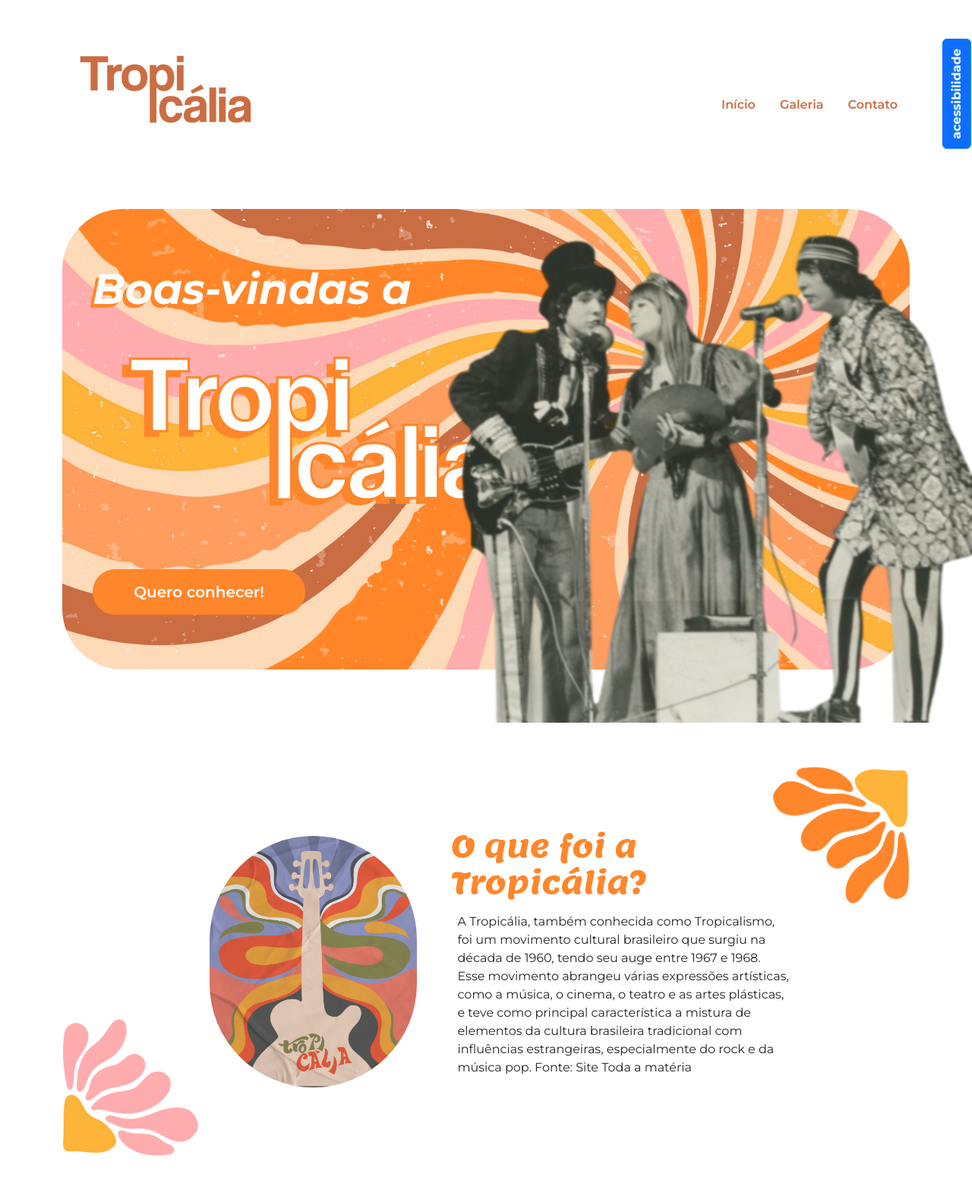
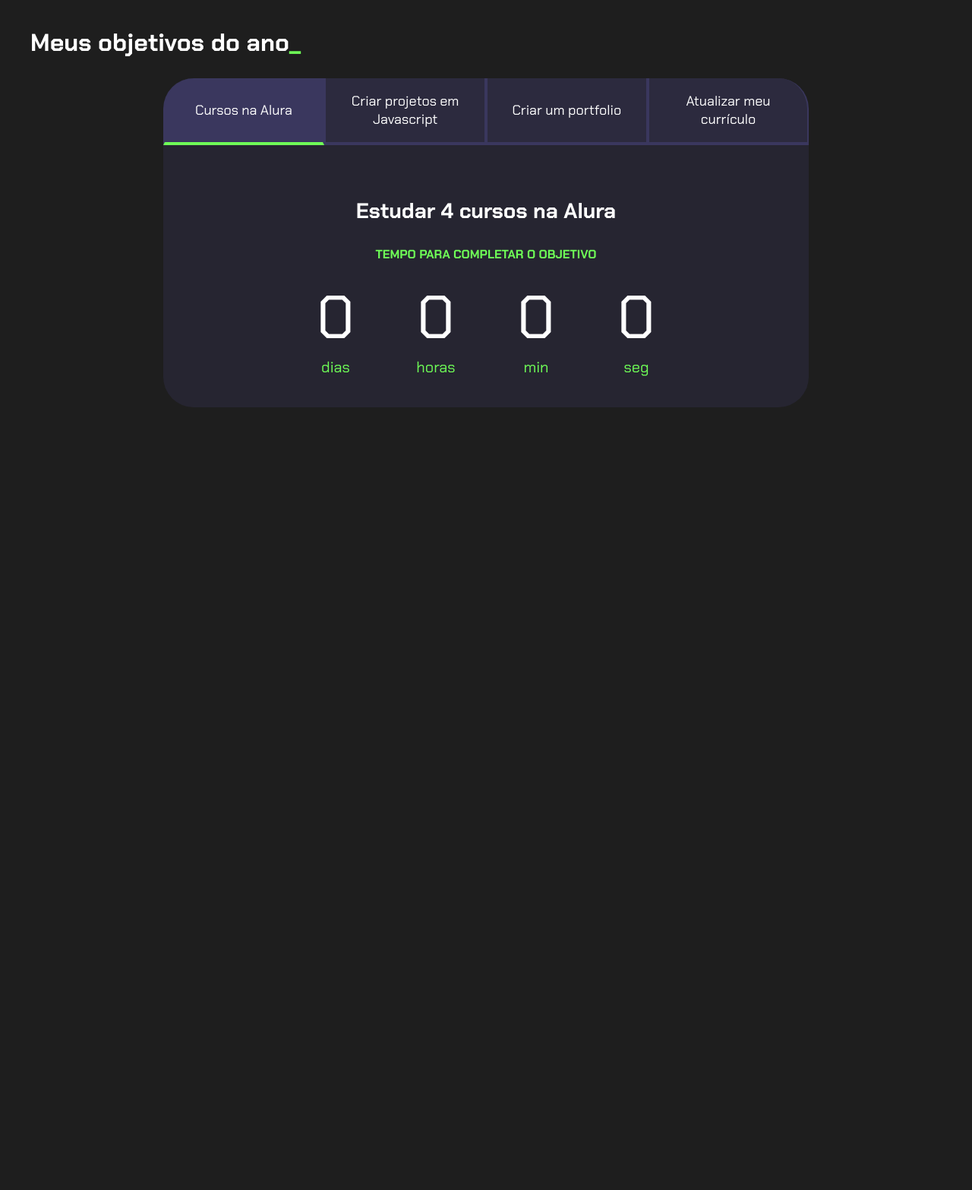
Before and after one commit to lucassiqueira0/Lucas-Site, a plain HTML site: page index.html in a window 1280 px wide. Shown: the top 1566 px of the page at 76% size. After the commit the page ends 800 px from the top, so only its background shows below. Drawn offline with nearby package versions, Linux system fonts and the light colour scheme.

Commit message:
Add files via upload

```diff
--- a/index.html
+++ b/index.html
@@ -3,135 +3,114 @@
 
 <head>
     <meta charset="UTF-8">
-    <meta name="viewport" content="width=device-width, initial-scale=1">
-    <link rel="preconnect" href="https://fonts.googleapis.com">
-    <title>Tropicália</title>
-    <link href="https://cdnjs.cloudflare.com/ajax/libs/bootstrap/5.3.3/css/bootstrap.min.css" rel="stylesheet">
-    <link rel="stylesheet" href="https://cdnjs.cloudflare.com/ajax/libs/bootstrap-icons/1.11.3/font/bootstrap-icons.min.css">
-    <link rel="stylesheet" href="styles.css">
+    <meta name="viewport" content="width=device-width, initial-scale=1.0">
+    <title>Meus objetivos do ano</title>
+    <link rel="stylesheet" href="style.css">
 </head>
 
 <body>
-    <header class=" p-5">
-
-        <nav class="container d-flex justify-content-between align-items-center" >
-            <img src="img/logo.png" class="nav-img " loading="lazy">
-            <ul class="nav mt-5">
-                <li class="nav-item"><a class="nav-link" href="#inicio">Início</a></li>
-                <li class="nav-item"><a class="nav-link" href="#galeria">Galeria</a></li>
-                <li class="nav-item"><a class="nav-link" href="#contato">Contato</a></li>
-            </ul>
-            <div id="acessibilidade" class="menu-acessibilidade">
-                <button id="botao-acessibilidade" class="btn btn-primary fw-bold rotacao-botao" aria-expanded="false">acessibilidade</button>
-                <div id="opcoes-acessibilidade" class="opcoes-acessibilidade apresenta-lista">
-                    <button id="aumentar-fonte" class="btn btn-primary fw-bold" aria-label="Aumentar o tamanho da fonte">A+</button>
-                    <button id="diminuir-fonte" class="btn btn-primary fw-bold" aria-label="diminuir o tamanho da fonte">A-</button>
-                    <button id="alterna-contraste" class="btn btn-primary fw-bold" aria-label="Alterna o contraste de cores"> <i class="bi bi-shadows"></i></button>
+    <section class="conteudo-principal">
+        <h2 class="titulo-principal">Meus objetivos do ano<span>_</span></h2>
+        <div class="conteudo">
+            <div class="botoes">
+                <button class="botao ativo">Cursos na Alura</button>
+                <button class="botao">Criar projetos em Javascript</button>
+                <button class="botao">Criar um portfolio</button>
+                <button class="botao">Atualizar meu currículo</button>
+            </div>
+            <div class="abas-textos">
+                <div class="aba-conteudo ativo">
+                    <h3 class="aba-conteudo-titulo-principal">Estudar 4 cursos na Alura</h3>
+                    <h4 class="aba-conteudo-titulo-secundario">Tempo para completar o objetivo</h4>
+                    <div class="contador">
+                        <div class="contador-digito">
+                            <p class="contador-digito-numero" id="dias0"></p>
+                            <p class="contador-digito-texto">dias</p>
+                        </div>
+                        <div class="contador-digito">
+                            <p class="contador-digito-numero" id="horas0"></p>
+                            <p class="contador-digito-texto">horas</p>
+                        </div>
+                        <div class="contador-digito">
+                            <p class="contador-digito-numero" id="min0"></p>
+                            <p class="contador-digito-texto">min</p>
+                        </div>
+                        <div class="contador-digito">
+                            <p class="contador-digito-numero" id="seg0"></p>
+                            <p class="contador-digito-texto">seg</p>
                         </div>
                     </div>
-        </nav>
-
-    </header>
-
-
-    <main class="container my-5">
-
-        <section id="inicio" class="my-5">
-            <div class="inicio-fundo d-flex justify-content-between align-items-center">
-                <div class="esquerda-conteudo">
-                    <h1 class="display-4 text-white fst-italic fw-bold">Boas-vindas a</h1>
-                    <img src="img/logo-2.png" class="mb-3" width="563"
-                        height="278" loading="lazy">
-                    <a href="#tropicalia"
-                        class="btn btn-primary btn-lg botao-inicio fw-semibold">Quero
-                        conhecer!</a>
                 </div>
-                <img src="img/lossy-page1-640px-Os_Mutantes.tif (1).png" alt="A imagem apresenta o grupo musical Os mutantes, sao tres pessoas cantando em um microfone" title="Os mutantes - CC0 Domínio Público / Acervo Arquivo Nacional" class="img-fluid img-inicio">
-
+                <div class="aba-conteudo">
+                    <h3 class="aba-conteudo-titulo-principal">Criar 5 projetos em Javascript</h3>
+                    <h4 class="aba-conteudo-titulo-secundario">Tempo para completar o objetivo</h4>
+                    <div class="contador">
+                        <div class="contador-digito">
+                            <p class="contador-digito-numero" id="dias1"></p>
+                            <p class="contador-digito-texto">dias</p>
                         </div>
-        </section>
-
-        <section id="tropicalia" class="my-5 pt-6 secao-tropicalia" tabindex="0" aria-label="Seção explicativa sobre a tropicália">
-            <div class="container d-flex align-items-center ">
-                <div class="col-4 d-flex justify-content-center ">
-                    <img src="img/image (1).png" class="rounded-pill" width="273" height="331" loading="lazy">
+                        <div class="contador-digito">
+                            <p class="contador-digito-numero" id="horas1"></p>
+                            <p class="contador-digito-texto">horas</p>
                         </div>
-                <div class="col-5">
-                    <h2>O que foi a Tropicália?</h2>
-                    <p class="p-2">A Tropicália, também conhecida como Tropicalismo, foi um movimento cultural
-                        brasileiro que surgiu na década de 1960, tendo seu auge entre 1967 e 1968. Esse movimento
-                        abrangeu várias expressões artísticas, como a música, o cinema, o teatro e as artes plásticas, e
-                        teve como principal característica a mistura de elementos da cultura brasileira tradicional com
-                        influências estrangeiras, especialmente do rock e da música pop. Fonte: Site Toda a matéria</p>
+                        <div class="contador-digito">
+                            <p class="contador-digito-numero" id="min1"></p>
+                            <p class="contador-digito-texto">min</p>
+                        </div>
+                        <div class="contador-digito">
+                            <p class="contador-digito-numero" id="seg1"></p>
+                            <p class="contador-digito-texto">seg</p>
                         </div>
                     </div>
-        </section>
-
-        <section id="galeria" tabindex="0" aria-label="Seção de galeria de imagens">
-            <h2 class="text-center pt-5">Galeria</h2>
-            <div class="container p-3 mt-3 fundo-galeria ">
-
-                <div class="row justify-content-md-center">
-                    <div class="col-md-4">
-                        <img src="img/lossy-page1-640px-Jorge_Ben_e_o_Trio_Mocotó_no_Teatro_da_Lagoa,_1971.tif.jpg"
-                            class="img-fluid rounded-5" loading="lazy">
                 </div>
-                    <div class="col-md-4">
-                        <img src="img/lossy-page1-640px-Os_Mutantes_2.tif.jpg" class="img-fluid rounded-5"
-                            loading="lazy">
+                <div class="aba-conteudo">
+                    <h3 class="aba-conteudo-titulo-principal">Criar um portfolio com os meus 3 melhores projetos</h3>
+                    <h4 class="aba-conteudo-titulo-secundario">Tempo para completar o objetivo</h4>
+                    <div class="contador">
+                        <div class="contador-digito">
+                            <p class="contador-digito-numero" id="dias2"></p>
+                            <p class="contador-digito-texto">dias</p>
+                        </div>
+                        <div class="contador-digito">
+                            <p class="contador-digito-numero" id="horas2"></p>
+                            <p class="contador-digito-texto">horas</p>
+                        </div>
+                        <div class="contador-digito">
+                            <p class="contador-digito-numero" id="min2"></p>
+                            <p class="contador-digito-texto">min</p>
+                        </div>
+                        <div class="contador-digito">
+                            <p class="contador-digito-numero" id="seg2"></p>
+                            <p class="contador-digito-texto">seg</p>
                         </div>
                     </div>
-                <div class="row mt-4  justify-content-md-center">
-                    <div class="col-md-4">
-                        <img src="img/lossy-page1-640px-Gilberto_Gil_nos_anos_1960.tif.jpg" class="img-fluid rounded-5" loading="lazy">
                 </div>
-                    <div class="col-md-4">
-                        <img src="img/lossy-page1-640px-Caetano_Veloso_no_III_Festival_da_Música_Popular.tif.jpg"
-                            class="img-fluid rounded-5" loading="lazy">
+                <div class="aba-conteudo">
+                    <h3 class="aba-conteudo-titulo-principal">Atualizar meu curriculo com os certificados da Alura</h3>
+                    <h4 class="aba-conteudo-titulo-secundario">Tempo para completar o objetivo</h4>
+                    <div class="contador">
+                        <div class="contador-digito">
+                            <p class="contador-digito-numero" id="dias3"></p>
+                            <p class="contador-digito-texto">dias</p>
+                        </div>
+                        <div class="contador-digito">
+                            <p class="contador-digito-numero" id="horas3"></p>
+                            <p class="contador-digito-texto">horas</p>
+                        </div>
+                        <div class="contador-digito">
+                            <p class="contador-digito-numero" id="min3"></p>
+                            <p class="contador-digito-texto">min</p>
+                        </div>
+                        <div class="contador-digito">
+                            <p class="contador-digito-numero" id="seg3"></p>
+                            <p class="contador-digito-texto">seg</p>
+                        </div>
+                    </div>
                 </div>
             </div>
         </div>
     </section>
-
-        <section id="contato">
-            <div class="container p-5 d-flex justify-content-center">
-                <div class="col-md-8 col-lg-10 rounded-5 formulario"> <!-- Caixa do formulário com 60% de largura -->
-                    <h2 class="mb-3">Entre em contato</h2>
-                    <form>
-                        <div class="form-group mb-3">
-                            <label for="nome">Nome</label>
-                            <input type="text" id="nome" name="nome" class="form-control rounded-3 mt-1"
-                                placeholder="Digite seu nome completo">
-                        </div>
-                        <div class="form-group mb-3">
-                            <label for="email">Email</label>
-                            <input type="email" id="email" name="email" class="form-control rounded-3 mt-1"
-                                placeholder="Digite seu email">
-                        </div>
-                        <div class="form-group mb-3">
-                            <label for="mensagem">Mensagem</label>
-                            <textarea id="mensagem" name="mensagem" class="form-control rounded-4 mt-2" rows="4"
-                                placeholder="Escreva sua mensagem"></textarea>
-                        </div>
-                        <div class="d-grid gap-2">
-                            <button type="submit" class="btn btn-primary btn-lg rounded-pill">Enviar
-                                mensagem</button>
-                        </div>
-                    </form>
-                </div>
-            </div>
-        </section>
-    </main>
-    <footer class="text-center p-3 fst-italic">
-        <p>Acesse nossas redes:</p>
-        <i class="bi bi-whatsapp"></i>
-        <i class="bi bi-instagram"></i>
-        <i class="bi bi-tiktok"></i>
-        <p class="mt-3">Desenvolvido por Start by Alura. Projeto fictício sem fins comerciais.</p>
-    </footer>
-    <script src="https://cdnjs.cloudflare.com/ajax/libs/scrollReveal.js/4.0.9/scrollreveal.js"></script>
-    <script src="script.js"></script>
-
+    <script src="main.js"></script>
 </body>
 
 </html>
--- /dev/null
+++ b/main.js
@@ -0,0 +1,58 @@
+const botoes = document.querySelectorAll(".botao");
+const textos = document.querySelectorAll(".aba-conteudo");
+
+for (let i = 0; i < botoes.length; i++) {
+    botoes[i].onclick = function () {
+
+        for (let j = 0; j < botoes.length; j++) {
+            botoes[j].classList.remove("ativo");
+            textos[j].classList.remove("ativo");
+        }
+
+        botoes[i].classList.add("ativo");
+        textos[i].classList.add("ativo");
+    }
+}
+
+const contadores = document.querySelectorAll(".contador");
+const tempoObjetivo1 = new Date("2023-10-05T00:00:00");
+const tempoObjetivo2 = new Date("2023-12-05T00:00:00");
+const tempoObjetivo3 = new Date("2023-12-30T00:00:00");
+const tempoObjetivo4 = new Date("2024-02-01T00:00:00");
+
+const tempos = [tempoObjetivo1, tempoObjetivo2, tempoObjetivo3, tempoObjetivo4];
+
+
+function calculaTempo(tempoObjetivo) {
+    let tempoAtual = new Date();
+    let tempoFinal = tempoObjetivo - tempoAtual;
+    let segundos = Math.floor(tempoFinal / 1000);
+    let minutos = Math.floor(segundos / 60);
+    let horas = Math.floor(minutos / 60);
+    let dias = Math.floor(horas / 24);
+
+    segundos %= 60;
+    minutos %= 60;
+    horas %= 24;
+    if (tempoFinal > 0) {
+        return [dias, horas, minutos, segundos];
+    } else {
+        return [0, 0, 0, 0];
+    }
+}
+
+function atualizaCronometro() {
+    for (let i = 0; i < contadores.length; i++) {
+        document.getElementById("dias" + i).textContent = calculaTempo(tempos[i])[0];
+        document.getElementById("horas" + i).textContent = calculaTempo(tempos[i])[1];
+        document.getElementById("min" + i).textContent = calculaTempo(tempos[i])[2];
+        document.getElementById("seg" + i).textContent = calculaTempo(tempos[i])[3];
+    }
+}
+
+function comecaCronometro() {
+    atualizaCronometro();
+    setInterval(atualizaCronometro, 1000);
+}
+
+comecaCronometro();
--- a/style.css
+++ b/style.css
@@ -1,85 +1,131 @@
-*{
-    margin: 0;
-    padding: 0;
-}
-body {
-    font-family: 'Poppins', sans-serif;
-}
-.cabecalho {
-    background-color: #424E61;
-    color: white;
-    display: flex;
-    justify-content: space-around;
-    align-items: center;
-    padding: 24px 0;
+@import url('https://fonts.googleapis.com/css2?family=Chakra+Petch:wght@400;700&display=swap');
+
+:root {
+    --cor-de-fundo: #1E1E1E;
+    --verde: #6FFF57;
+    --branco: #FFFFFF;
+    --botao-ativo: #3A375E;
+    --botao-inativo: rgba(58, 55, 94, 0.5);
+    --texto-fundo: rgba(58, 55, 94, 0.3);
 }
 
-.cabecalho-imagem{
-    width: 10%;
-}
-
-.cabecalho-lista-item{
-    display: inline-block;
-    margin: 0 16px;
-    font-size: 16px;
-}
-
-.escola-imagem{
-    width: 25%;
-}
-
-.escola{
-    background-image: linear-gradient(#424E61,#16CFF8);
-    color:white;
-    display: flex;
-    justify-content: center;
-    align-items: center;
-    padding: 24px 0;
-}
-
-.escola-div-conteudo{
-    width: 35%;
+body {
+    background-color: var(--cor-de-fundo);
+    color: var(--branco);
+    font-family: 'Chakra Petch', sans-serif;
 }
 
 
-.escola-titulo{
-    padding: 24px 0;
+.conteudo-principal {
+    display: flex;
+    flex-direction: column;
+    justify-content: center;
+    align-items: center;
+    max-width: 1200px;
+    width: 100%;
+    margin: 0 auto;
 }
 
-.estudante{
-    padding: 24px 0;
-}
-.estudante-imagem{
-    width: 120px;
+.titulo-principal {
+    text-align: left;
+    width: 100%;
+    font-size: 32px;
 }
 
-.estudante-icone{
-    width: 24px;
-    padding: 4px 8px;
+.titulo-principal span {
+    color: var(--verde);
 }
 
-.estudante-div{
-    text-align: center;
-    padding: 16px 0;
+
+.botao {
+    font-family: 'Chakra Petch', sans-serif;
+    background-color: var(--botao-inativo);
+    color: var(--branco);
+    display: flex;
+    justify-content: center;
+    padding: 1em;
+    font-size: 18px;
+    align-items: center;
+    width: 100%;
+    border-bottom: 4px solid var(--botao-ativo);
+    border-left: 2px solid var(--botao-ativo);
+    border-right: 2px solid var(--botao-ativo);
+    border-top: none;
 }
 
-.estudante-titulo{
-    text-align: center;
-    padding: 50px 0;
+.botao:first-child {
+    border-radius: 40px 40px 0 0;
 }
 
-.estudante-todos{
-    display: grid;
-    grid-template-columns: 20% 20% 20% 20% 20%;
+.botoes {
+    display: block;
 }
 
-.rodape{
-    background-color: black;
+.botao.ativo {
+    background-color: var(--botao-ativo);
+    border-bottom: 4px solid var(--verde);
+}
+
+.abas-textos {
+    background-color: var(--texto-fundo);
+    padding: 40px;
+    border-radius: 0 0 40px 40px;
+}
+
+.aba-conteudo.ativo {
+    display: block;
+}
+
+.aba-conteudo {
+    display: none;
+}
+
+.aba-conteudo-titulo-principal {
+    font-size: 28px;
     text-align: center;
 }
 
-.rodape-imagem{
-    height: 60px;
-    padding: 12px 0;
+.aba-conteudo-titulo-secundario {
+    text-align: center;
+    color: var(--verde);
+    text-transform: uppercase;
+}
+
+.contador {
+    display: flex;
+    justify-content: center;
+    flex-wrap: wrap;
+}
+
+.contador-digito {
+    padding: 0 16px;
+    text-align: center;
+    min-width: 100px;
+}
+
+.contador-digito-numero {
+    font-size: 80px;
+    margin: 0;
 
 }
+
+.contador-digito-texto {
+    color: var(--verde);
+    font-size: 20px;
+    margin: 0;
+
+}
+
+@media screen and (min-width: 768px) {
+    .botoes {
+        display: flex;
+    }
+
+    .botao:first-child {
+        border-radius: 40px 0 0 0;
+    }
+
+    .botao:last-child {
+        border-radius: 0 40px 0 0;
+    }
+}
```
Also changed, not shown: 2 other files. Lines whose indentation alone changed are shown as unchanged.
